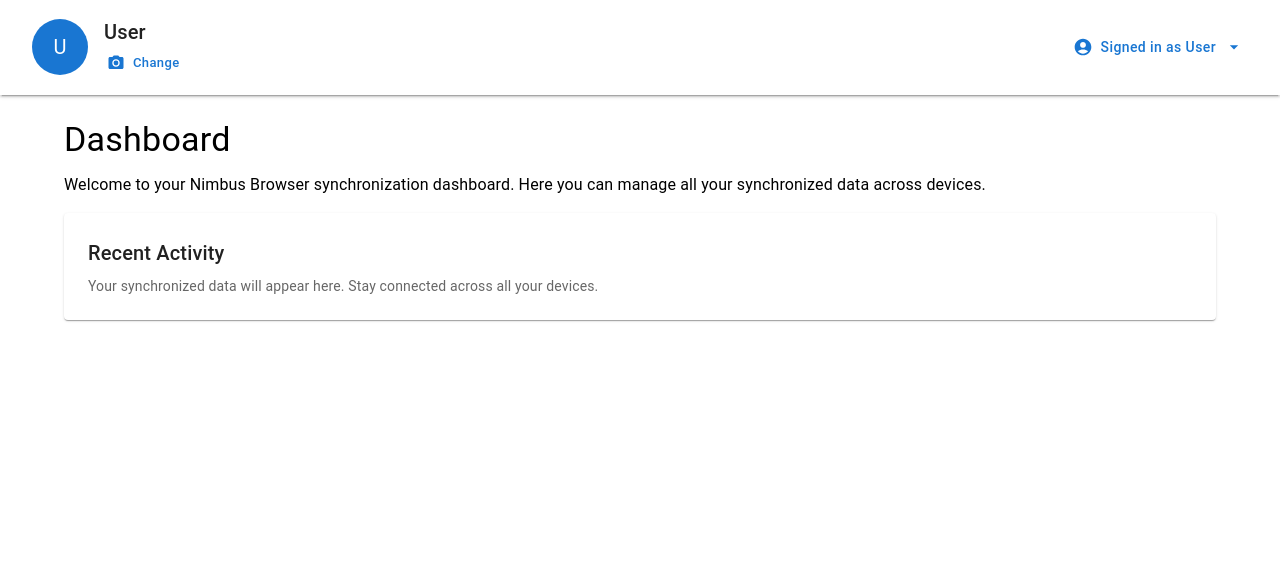
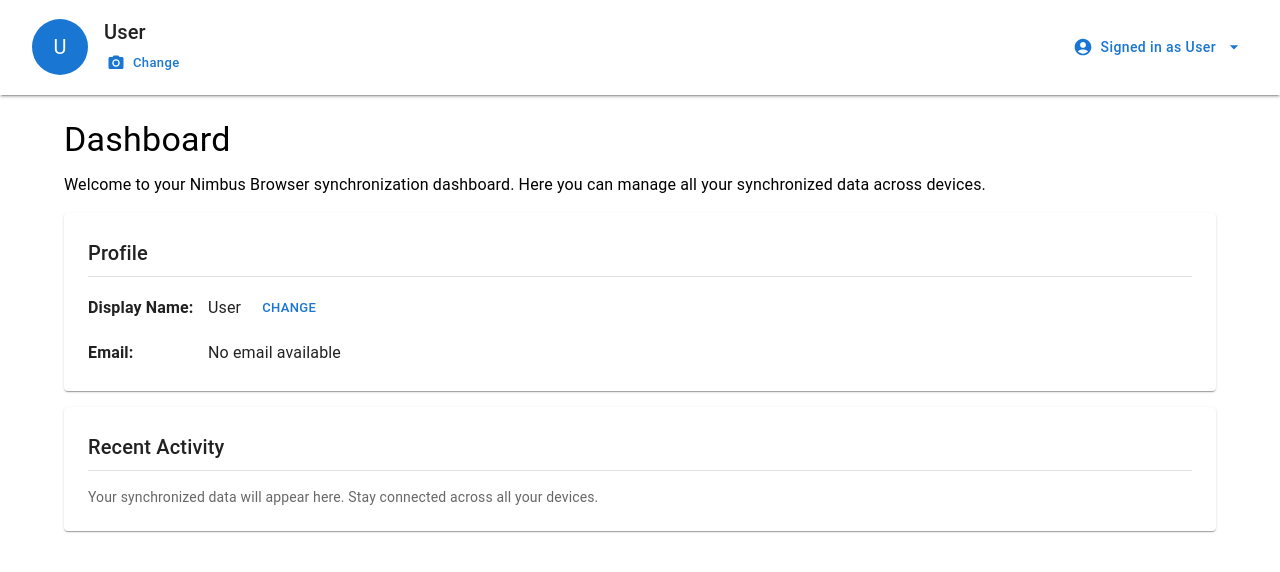
Before and after one commit to segunOluwatayo/nimbus-browser-backend, a React (Create React App) app in the folder frontend/: page /dashboard in a window 1280 px wide. Shown: the top 572 px of the page. Built offline with nearby package versions, Linux system fonts and the light colour scheme; no server answers.

Commit message:
Implement display name editing functionality in Dashboard component with error handling

```diff
--- a/frontend/src/pages/Dashboard.js
+++ b/frontend/src/pages/Dashboard.js
@@ -1,6 +1,17 @@
 // src/pages/Dashboard.js
 import React, { useContext, useEffect, useState } from 'react';
-import { Container, Typography, CircularProgress, Box, Paper } from '@mui/material';
+import {
+  Container,
+  Typography,
+  CircularProgress,
+  Box,
+  Paper,
+  TextField,
+  Button,
+  Stack,
+  Divider,
+  Alert
+} from '@mui/material';
 import { AuthContext } from '../context/AuthContext';
 import { useNavigate } from 'react-router-dom';
 import ProfileHeader from '../components/ProfileHeader';
@@ -9,13 +20,19 @@ function Dashboard() {
   const { user, logout, fetchUserProfile } = useContext(AuthContext);
   const [loading, setLoading] = useState(true);
   const [profileData, setProfileData] = useState(null);
+  const [isEditingName, setIsEditingName] = useState(false);
+  const [displayName, setDisplayName] = useState('');
+  const [savingName, setSavingName] = useState(false);
+  const [error, setError] = useState('');
   const navigate = useNavigate();
+  const apiUrl = process.env.REACT_APP_API_URL || "http://localhost:3000";
 
   useEffect(() => {
     const loadUserProfile = async () => {
       try {
         const userData = await fetchUserProfile();
         setProfileData(userData);
+        setDisplayName(userData?.name || '');
       } catch (error) {
         console.error('Failed to load user profile:', error);
       } finally {
@@ -29,6 +46,64 @@ function Dashboard() {
   const handleLogout = () => {
     logout();
     navigate('/');
+  };
+
+  const startEditingName = () => {
+    setIsEditingName(true);
+    setError('');
+  };
+
+  const cancelEditingName = () => {
+    setIsEditingName(false);
+    setError('');
+    // Reset to original name
+    setDisplayName(profileData?.name || '');
+  };
+
+  const saveDisplayName = async () => {
+    if (!displayName.trim()) {
+      setError('Display name cannot be empty');
+      return;
+    }
+
+    setSavingName(true);
+    setError('');
+
+    try {
+      const accessToken = localStorage.getItem('accessToken');
+      if (!accessToken) {
+        throw new Error("Not authenticated");
+      }
+
+      const response = await fetch(`${apiUrl}/api/users/me`, {
+        method: 'PUT',
+        headers: {
+          'Content-Type': 'application/json',
+          'Authorization': `Bearer ${accessToken}`
+        },
+        body: JSON.stringify({ name: displayName })
+      });
+
+      if (!response.ok) {
+        const errorData = await response.json();
+        throw new Error(errorData.message || "Failed to update profile");
+      }
+
+      const data = await response.json();
+
+      // Update local state with new user data
+      setProfileData(prevData => ({
+        ...prevData,
+        name: displayName
+      }));
+
+      setIsEditingName(false);
+    } catch (error) {
+      console.error('Failed to update display name:', error);
+      setError(error.message || 'Failed to update display name');
+    } finally {
+      setSavingName(false);
+    }
   };
 
   if (loading) {
@@ -60,11 +135,83 @@ function Dashboard() {
           Here you can manage all your synchronized data across devices.
         </Typography>
 
-        {/* Dashboard content goes here */}
+        {/* Profile Section */}
+        <Paper sx={{ p: 3, mt: 2 }}>
+          <Typography variant="h6" gutterBottom>
+            Profile
+          </Typography>
+          <Divider sx={{ mb: 2 }} />
+
+          {error && (
+            <Alert severity="error" sx={{ mb: 2 }}>
+              {error}
+            </Alert>
+          )}
+
+          <Box sx={{ display: 'flex', alignItems: 'center', mb: 2 }}>
+            <Typography variant="subtitle1" sx={{ minWidth: '120px', fontWeight: 'bold' }}>
+              Display Name:
+            </Typography>
+
+            {isEditingName ? (
+              <Stack direction="row" spacing={2} alignItems="center" sx={{ flex: 1 }}>
+                <TextField
+                  size="small"
+                  value={displayName}
+                  onChange={(e) => setDisplayName(e.target.value)}
+                  fullWidth
+                  autoFocus
+                  disabled={savingName}
+                  placeholder="Enter your display name"
+                />
+                <Button
+                  variant="contained"
+                  color="primary"
+                  onClick={saveDisplayName}
+                  disabled={savingName}
+                >
+                  {savingName ? <CircularProgress size={24} /> : 'Save'}
+                </Button>
+                <Button
+                  variant="outlined"
+                  onClick={cancelEditingName}
+                  disabled={savingName}
+                >
+                  Cancel
+                </Button>
+              </Stack>
+            ) : (
+              <Stack direction="row" spacing={2} alignItems="center" sx={{ flex: 1 }}>
+                <Typography variant="body1">
+                  {userData.name || userData.email || 'User'}
+                </Typography>
+                <Button
+                  size="small"
+                  onClick={startEditingName}
+                  sx={{ ml: 2 }}
+                >
+                  Change
+                </Button>
+              </Stack>
+            )}
+          </Box>
+
+          <Box sx={{ display: 'flex', alignItems: 'center' }}>
+            <Typography variant="subtitle1" sx={{ minWidth: '120px', fontWeight: 'bold' }}>
+              Email:
+            </Typography>
+            <Typography variant="body1">
+              {userData.email || 'No email available'}
+            </Typography>
+          </Box>
+        </Paper>
+
+        {/* Recent Activity Section - keeping this as requested */}
         <Paper sx={{ p: 3, mt: 2 }}>
           <Typography variant="h6" gutterBottom>
             Recent Activity
           </Typography>
+          <Divider sx={{ mb: 2 }} />
           <Typography variant="body2" color="text.secondary">
             Your synchronized data will appear here. Stay connected across all your devices.
           </Typography>
```
